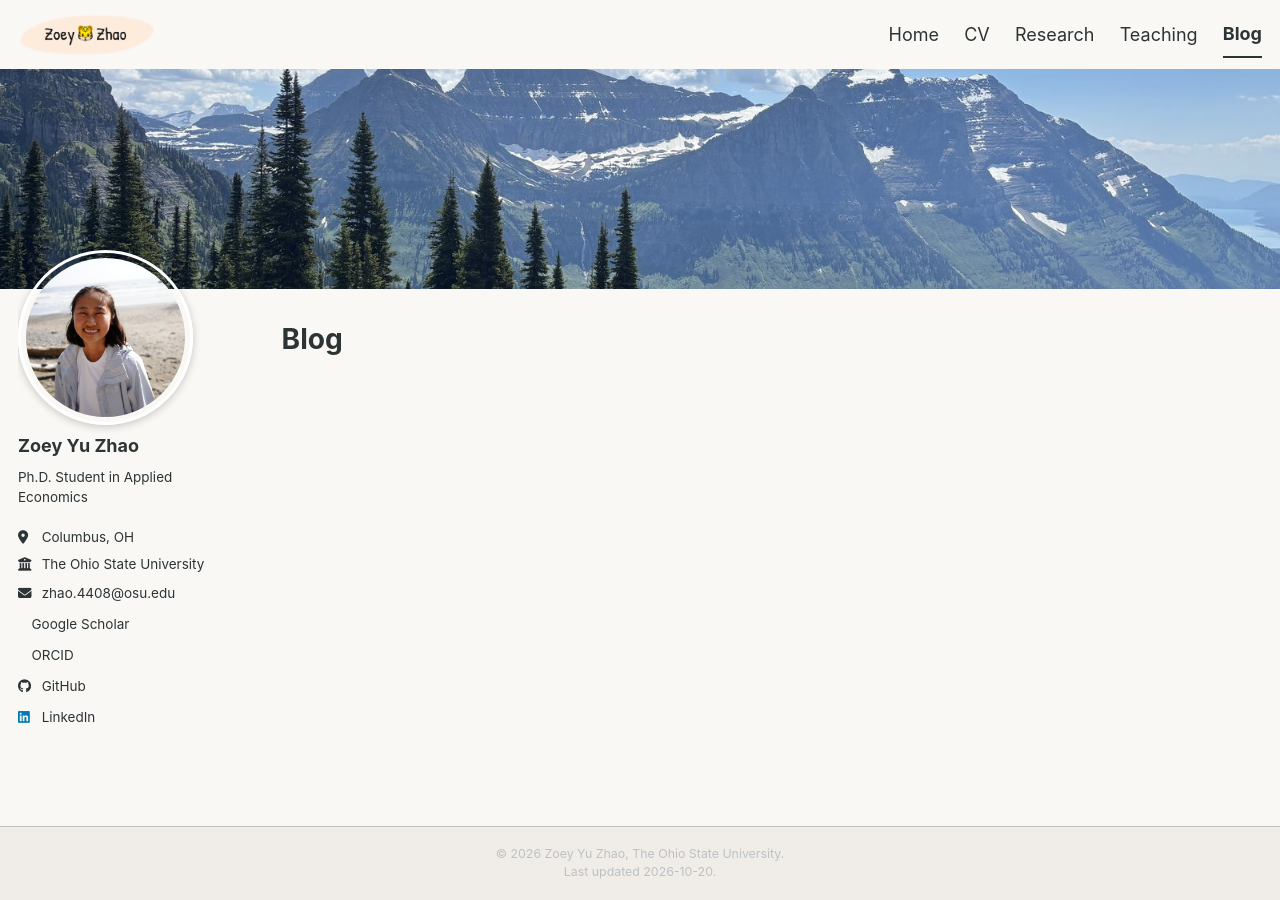
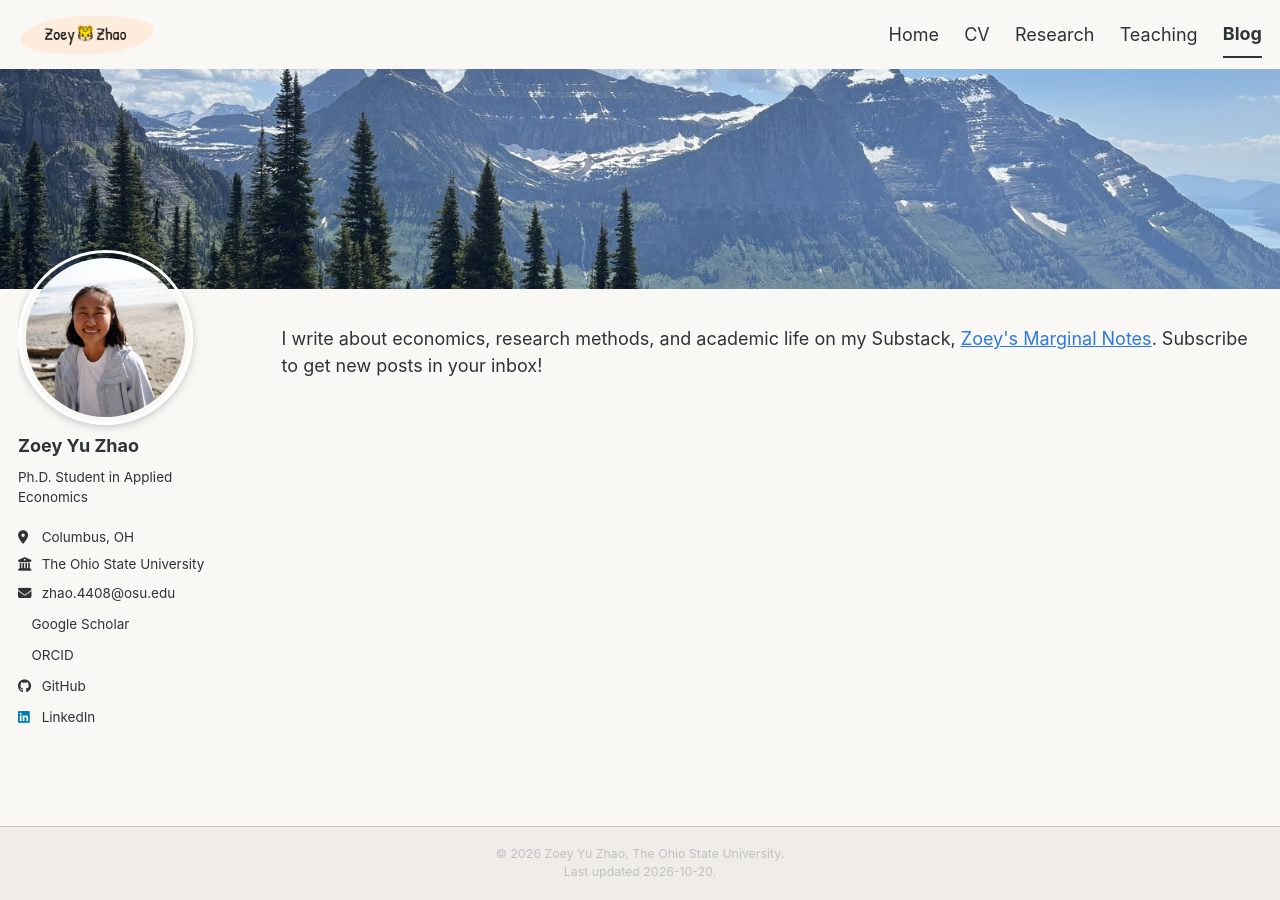
Before and after one commit to zoeyzhao-econ/zoeyzhao-econ.github.io, a Jekyll site: the page built from _pages/blog.html, in a window 1280 px wide. Built offline with Jekyll 4.4.1, drawn with Linux system fonts in a browser that asks for light colours; a style sheet for code colours, icons or effects is not loaded.

Commit message:
Update blog page to link to Substack
Co-Authored-By: Claude Opus 4.6 <noreply@anthropic.com>

```diff
--- a/_pages/blog.html
+++ b/_pages/blog.html
@@ -1,12 +1,10 @@
 ---
 layout: archive
-title: "Blog"
+title: ""
 permalink: /blog/
 author_profile: true
 ---
 
 {% include base_path %}
 
-{% for post in site.posts reversed %}
-  {% include archive-single.html %}
-{% endfor %}
+I write about economics, research methods, and academic life on my Substack, <a href="https://zoey112358.substack.com">Zoey's Marginal Notes</a>. Subscribe to get new posts in your inbox!
```
